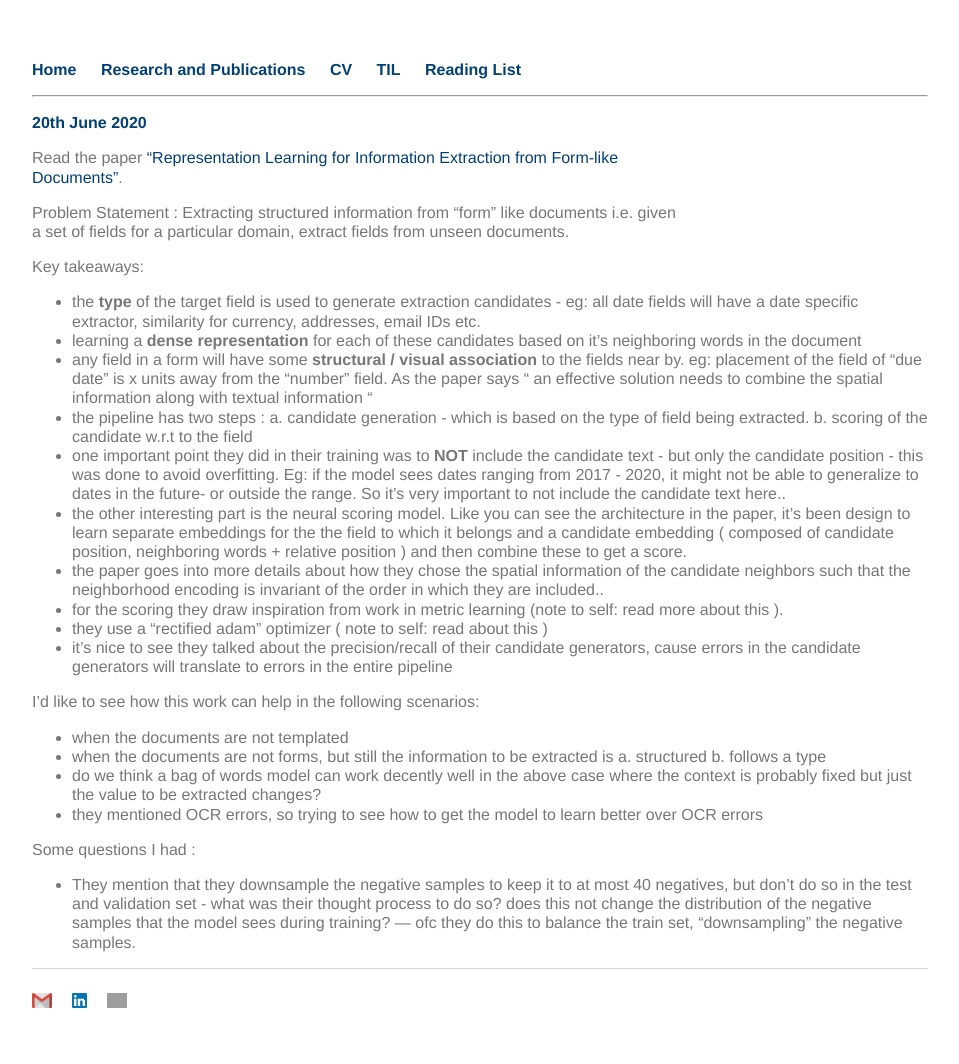
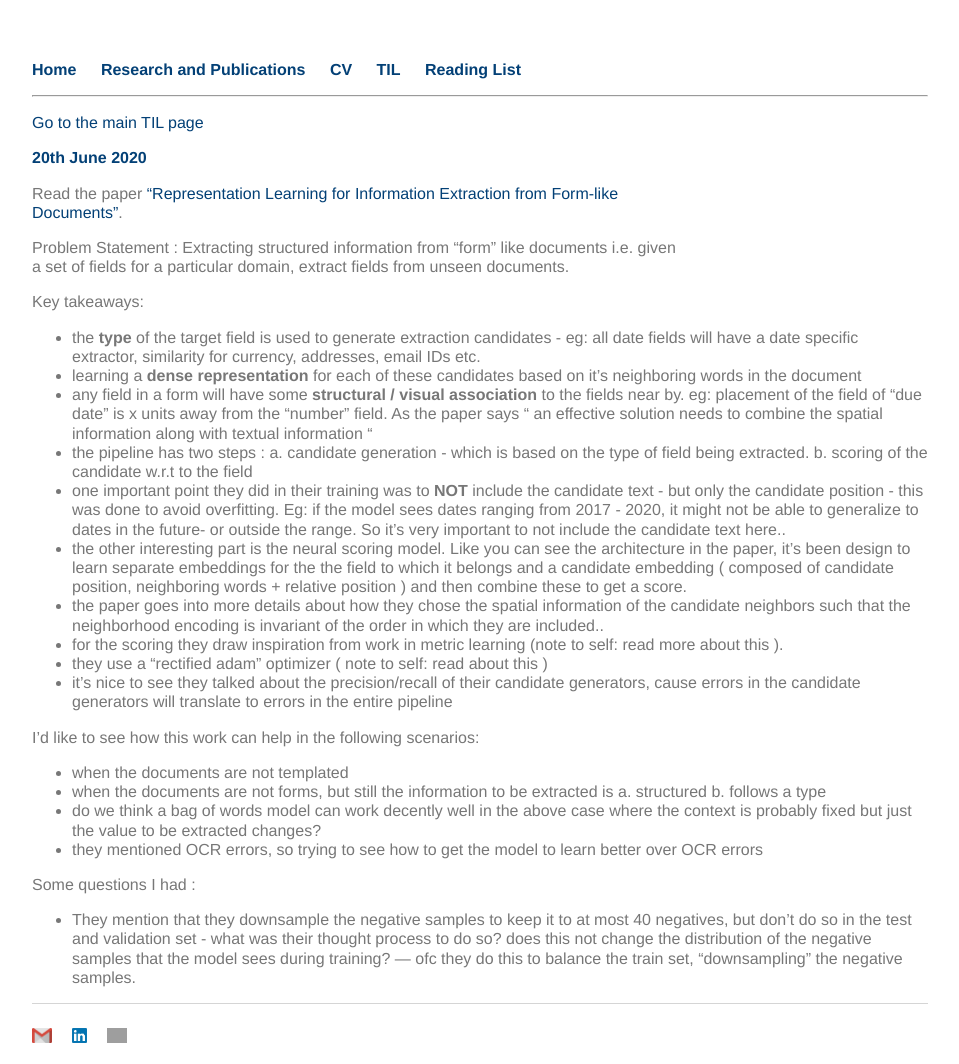
Before and after one commit to ManyaWadhwa/manyawadhwa.github.io, a Jekyll site: the page built from til/june_2020.md, in a window 1280 px wide. Shown: the whole page, without its empty margins (160-1119 px from the left). Built offline with Jekyll 4.4.1, drawn with Linux system fonts in a browser that asks for light colours; before the commit the page ends 1029 px from its top, so only the background shows below that; grey boxes are pictures that could not be loaded.

Commit message:
added link to main til

```diff
--- a/til/june_2020.md
+++ b/til/june_2020.md
@@ -1,7 +1,9 @@
 ---
 layout: default
-title: June 2020
+title: TIL/June 2020
 ---
+
+[Go to the main TIL page](til/index.md)
 
 ### 20th June 2020
 
```
Also changed, not shown: til/july_2020.md (+3 -1 lines).
